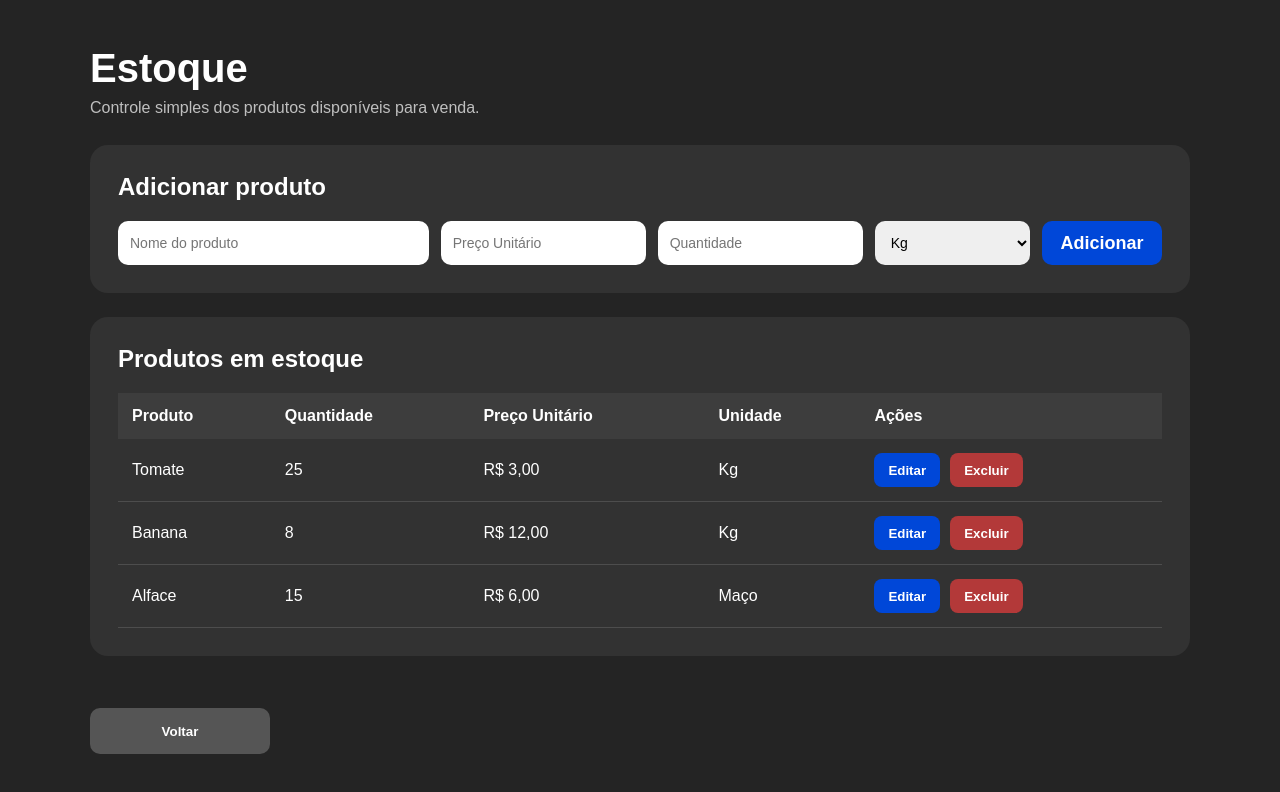
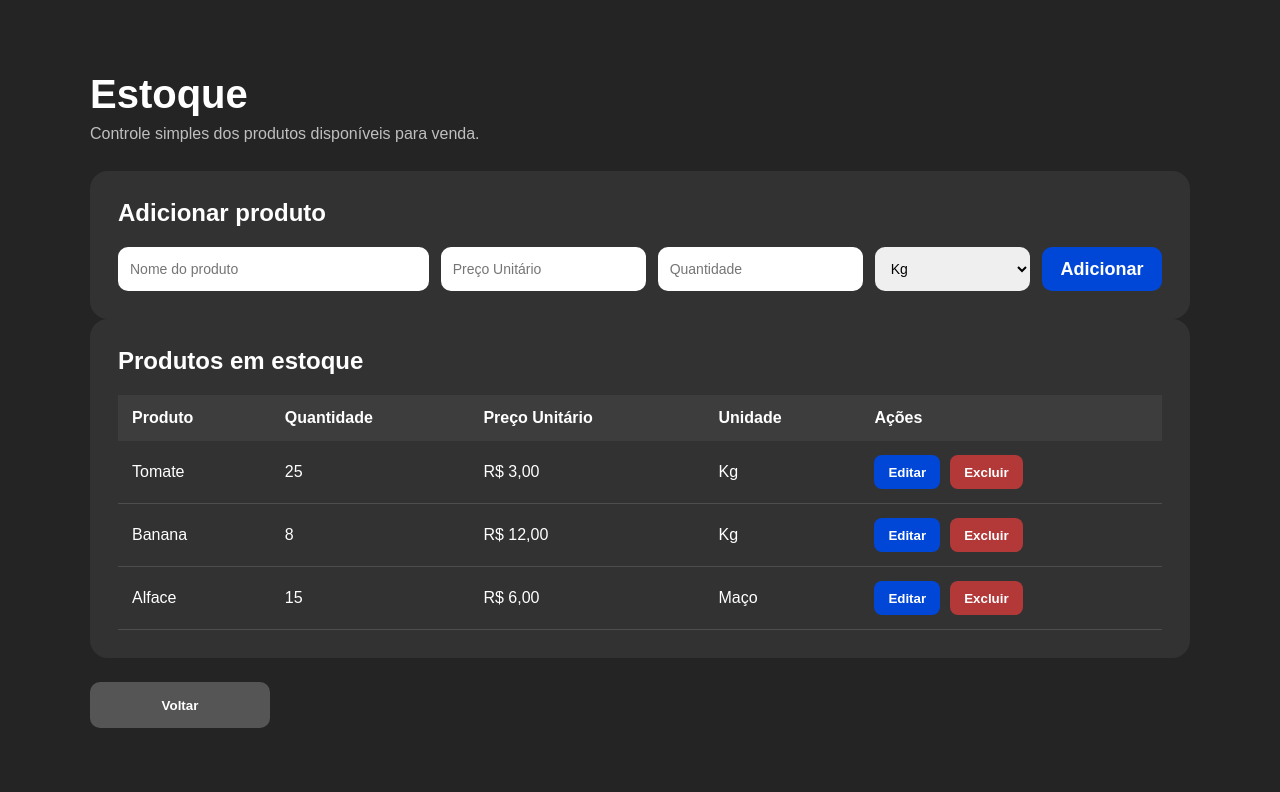
Before and after one commit to DevGuilherme0295/ControleGestao_Gastos, a React (Vite) app: page /estoque in a window 1280 px wide. Shown: the top 792 px of the page. Built offline with nearby package versions, Linux system fonts and the light colour scheme.

Commit message:
Alterando algumas telas e adicionando o lucide-react para a utilização de ícones

```diff
--- a/package.json
+++ b/package.json
@@ -10,6 +10,7 @@
     "preview": "vite preview"
   },
   "dependencies": {
+    "lucide-react": "^1.14.0",
     "react": "^19.2.6",
     "react-dom": "^19.2.6",
     "react-router-dom": "^7.15.0"
--- a/src/components/Estoque/Estoque.css
+++ b/src/components/Estoque/Estoque.css
@@ -34,7 +34,6 @@
   padding: 28px;
   border-radius: 18px;
   color: white;
-  margin-bottom: 24px;
 }
 
 .estoque-card h2,
--- a/src/components/Login/Login.jsx
+++ b/src/components/Login/Login.jsx
@@ -1,4 +1,5 @@
 import { useNavigate } from "react-router-dom";
+import { HouseIcon } from "lucide-react";
 import "./Login.css";
 
 export default function Login() {
@@ -12,7 +13,9 @@ export default function Login() {
     <div className="login-page">
       <section className="login-banner">
         <div className="logo-box">
-          <div className="logo-symbol">⌂</div>
+          <div className="logo-symbol">
+            <HouseIcon size={50} strokeWidth={1.5}/>
+          </div>
           <h1>Feira-Livre</h1>
           <p>Sistema de Controle e Gestão de Gastos</p>
         </div>
--- a/src/components/Menu/Menu.jsx
+++ b/src/components/Menu/Menu.jsx
@@ -1,5 +1,6 @@
 import { useNavigate } from "react-router-dom";
-import logoutIcon from "../../images/logout.png";
+import { LogOut } from 'lucide-react';
+
 
 import "./Menu.css";
 
@@ -10,7 +11,7 @@ export default function Menu() {
     <div className="menu-page">
 
       <button className="logout-icon-button" onClick={() => navigate("/")}>
-        <img src={logoutIcon} alt="Deslogar" />
+        <LogOut color="#ffffff" strokeWidth={3}/>
       </button>
 
       <h1 className="menu-title">Menu Principal</h1>
--- a/src/components/ResumoSemanal/ResumoSemanal.css
+++ b/src/components/ResumoSemanal/ResumoSemanal.css
@@ -94,7 +94,7 @@
 }
 
 .voltar-button {
-  margin-top: 28px;
+  margin-top: 24px;
   width: 180px;
   height: 46px;
   border: none;
```
Also changed, not shown: src/images/logout.png (deleted), 1 other file (tests, documents, lock files or other folders).
